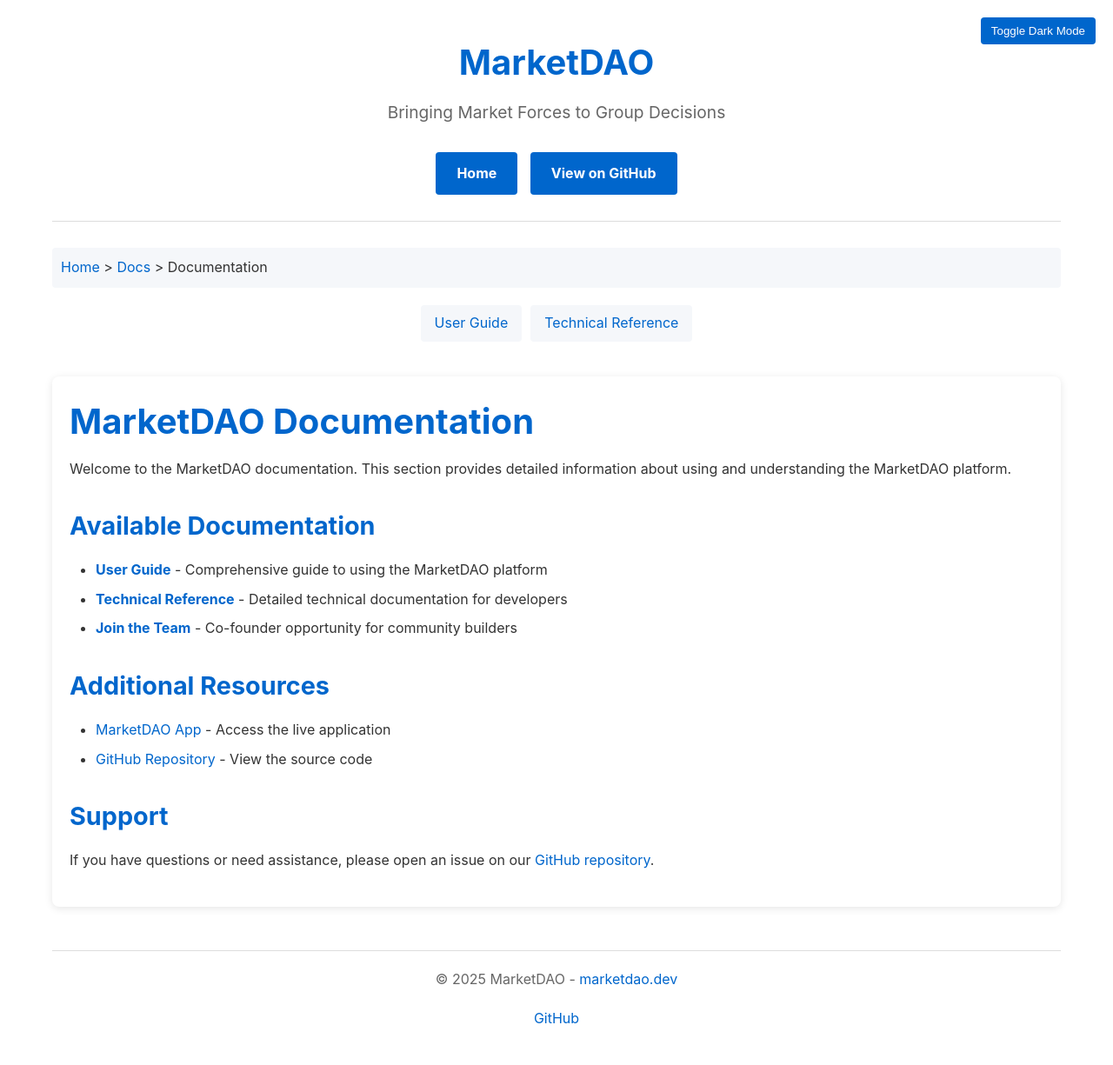
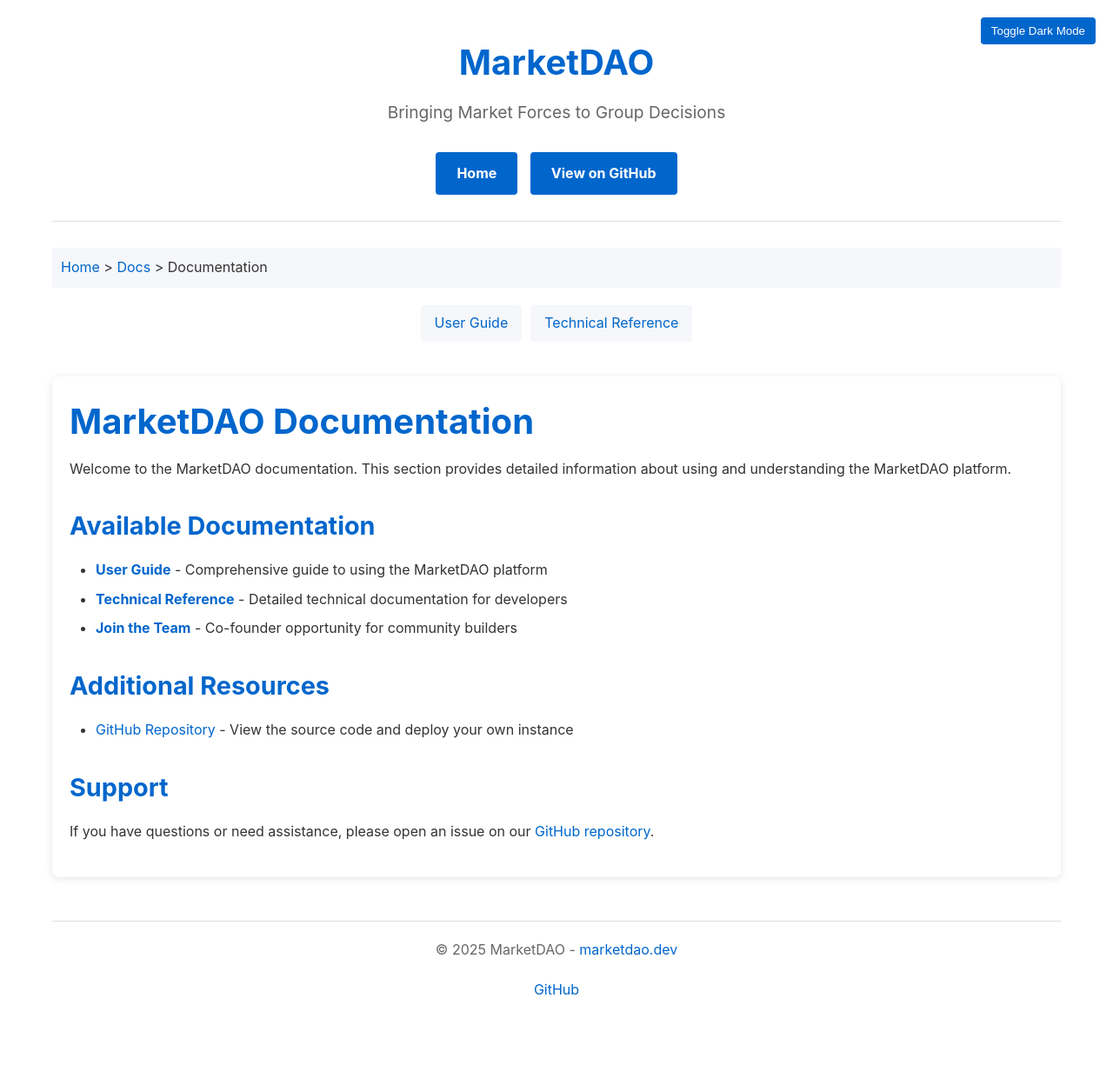
Before and after one commit to evronm/marketDAO-site, a Jekyll site: the page built from docs/index.md, in a window 1280 px wide. Shown: the whole page at 87% size. Built offline with Jekyll 4.4.1, drawn with Linux system fonts in a browser that asks for light colours; after the commit the page ends 1191 px from its top, so only the background shows below that.

Commit message:
remove link to live app from docs page

```diff
--- a/docs/index.md
+++ b/docs/index.md
@@ -16,8 +16,7 @@
 
 ## Additional Resources
 
-- [MarketDAO App](https://evronm.github.io/marketDAO/index.html) - Access the live application
-- [GitHub Repository](https://github.com/evronm/marketDAO) - View the source code
+- [GitHub Repository](https://github.com/evronm/marketDAO) - View the source code and deploy your own instance
 
 ## Support
 
```
